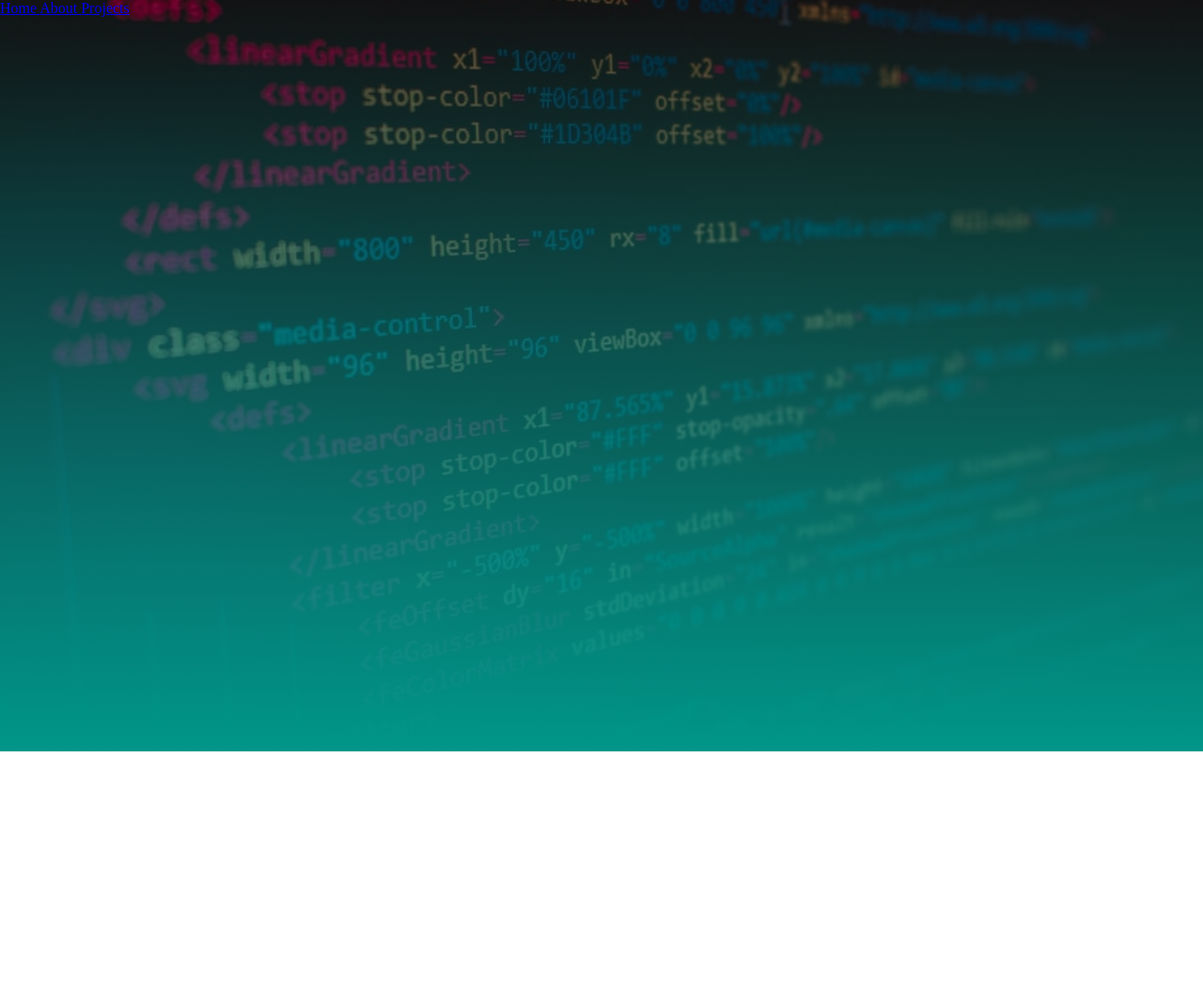
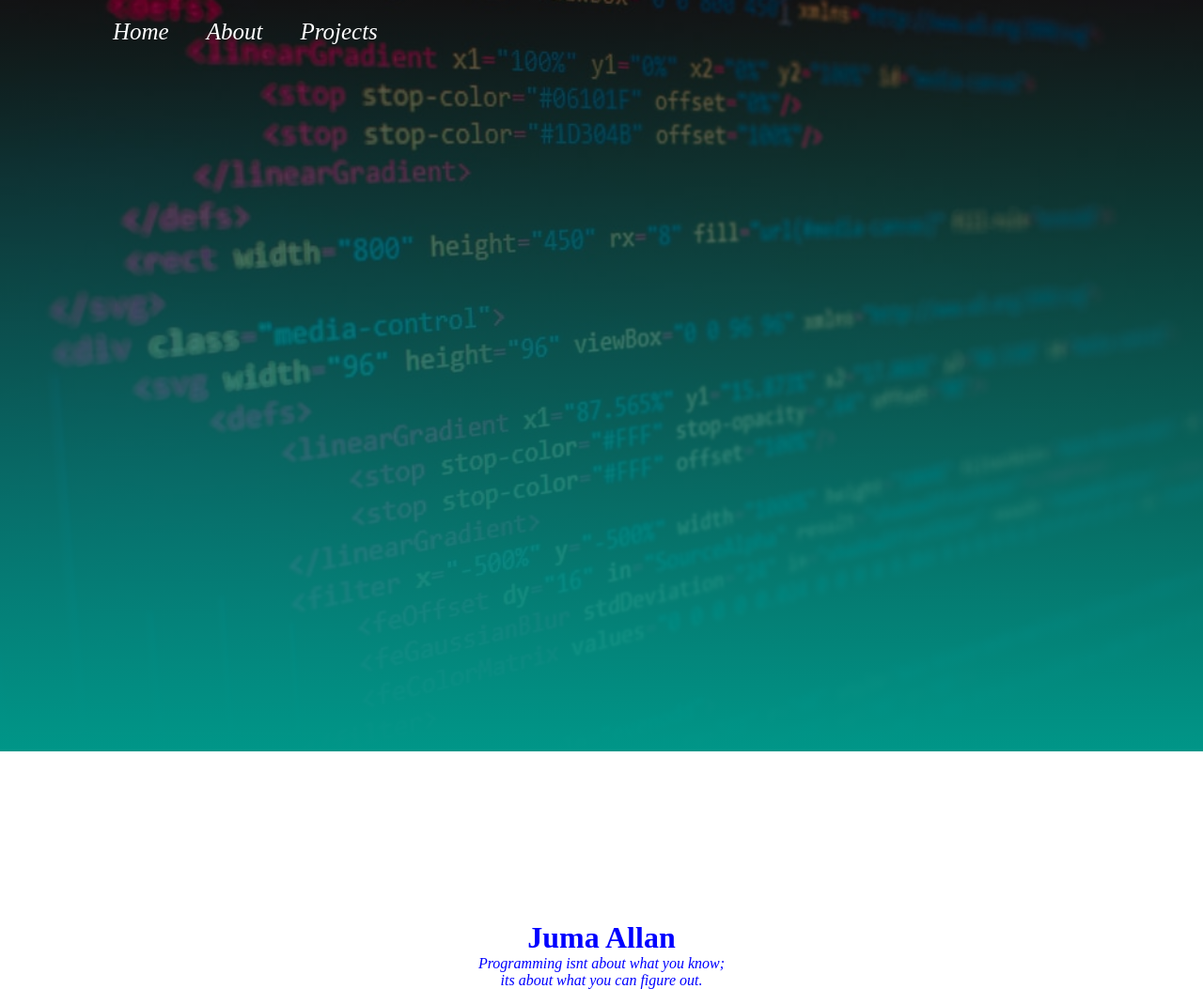
Before and after one commit to juma-moringa/Portfolio, a plain HTML site: page index.html in a window 1280 px wide. Shown: the whole page at 94% size. Before the commit the page ends 800 px from the top, so only its background shows below. Drawn offline with Linux system fonts and the light colour scheme.

Commit message:
add the above files

```diff
--- a/index.css
+++ b/index.css
@@ -4,9 +4,42 @@
 }
 
 #banner {
-    background-image:linear-gradient( rgba(0, 0, 0, 0.5),#009688),url(./images/line.jpg);
+    background-image: linear-gradient(rgba(0, 0, 0, 0.5), #009688), url(./images/line.jpg);
     background-size: cover;
     background-position: center;
     height: 100vh;
 
 }
+
+nav {
+    display: flex;
+    float: right;
+}
+
+.navdiv {
+    align-items: center;
+    display: flex;
+    justify-content: space-between;
+    margin-left: 100px;
+    font-size: 25px;
+    font-style: italic;
+    text-decoration: none;
+}
+
+a {
+    color: white;
+    text-decoration: none;
+    padding: 20px;
+}
+#opennote{
+    text-align: center;
+    color: blue;
+    padding-top: 180px;
+}
+#opennote h1 {
+    font: size 130px;
+}
+#opennote p{
+    font: size 20px;
+    font-style: italic;
+}
--- a/index.html
+++ b/index.html
@@ -21,6 +21,10 @@
                 </nav>
             </div>
         </div>
-</body>
 
+    </div>
+<div id="opennote">
+    <h1>Juma Allan</h1>
+    <p>Programming isnt about what you know; </br>its about what you can figure out.</p>
+</div>
 </html>
```
